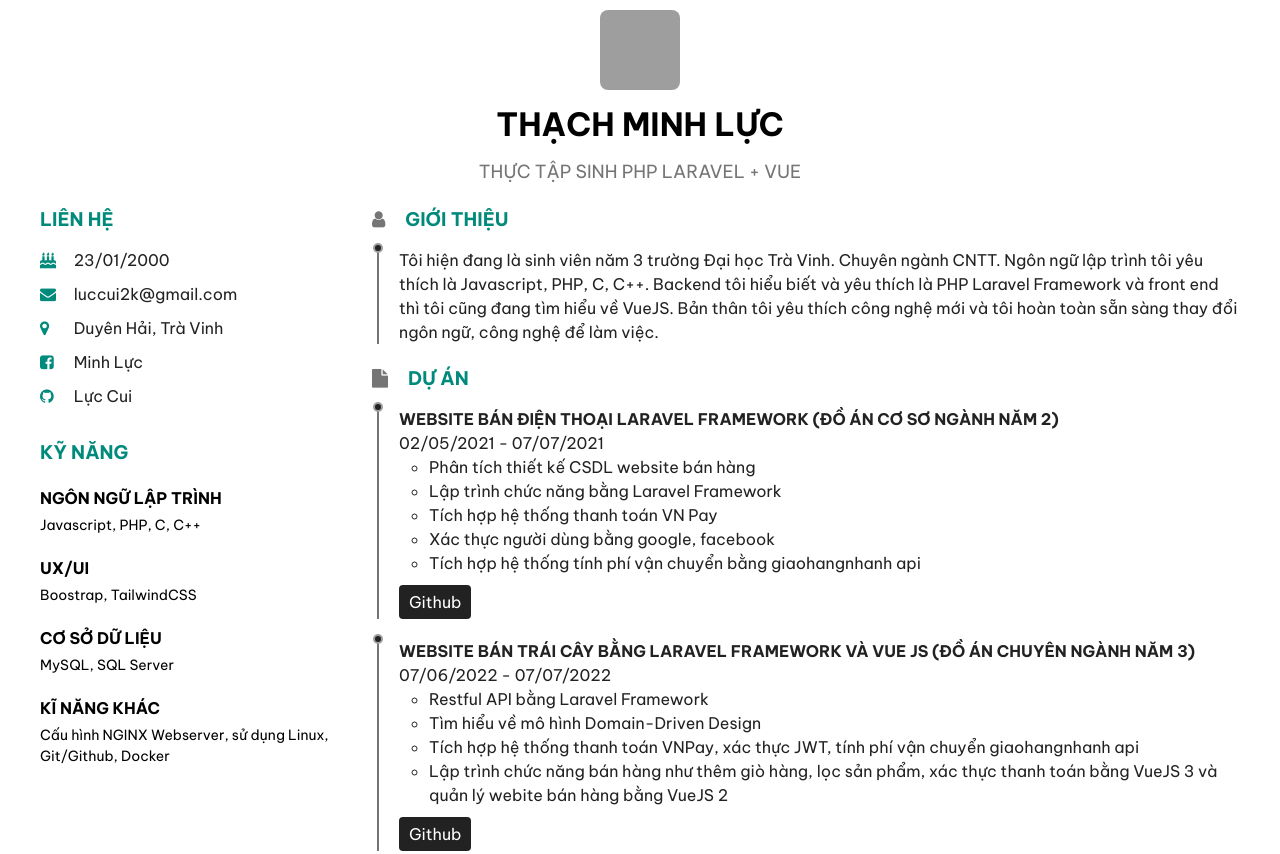
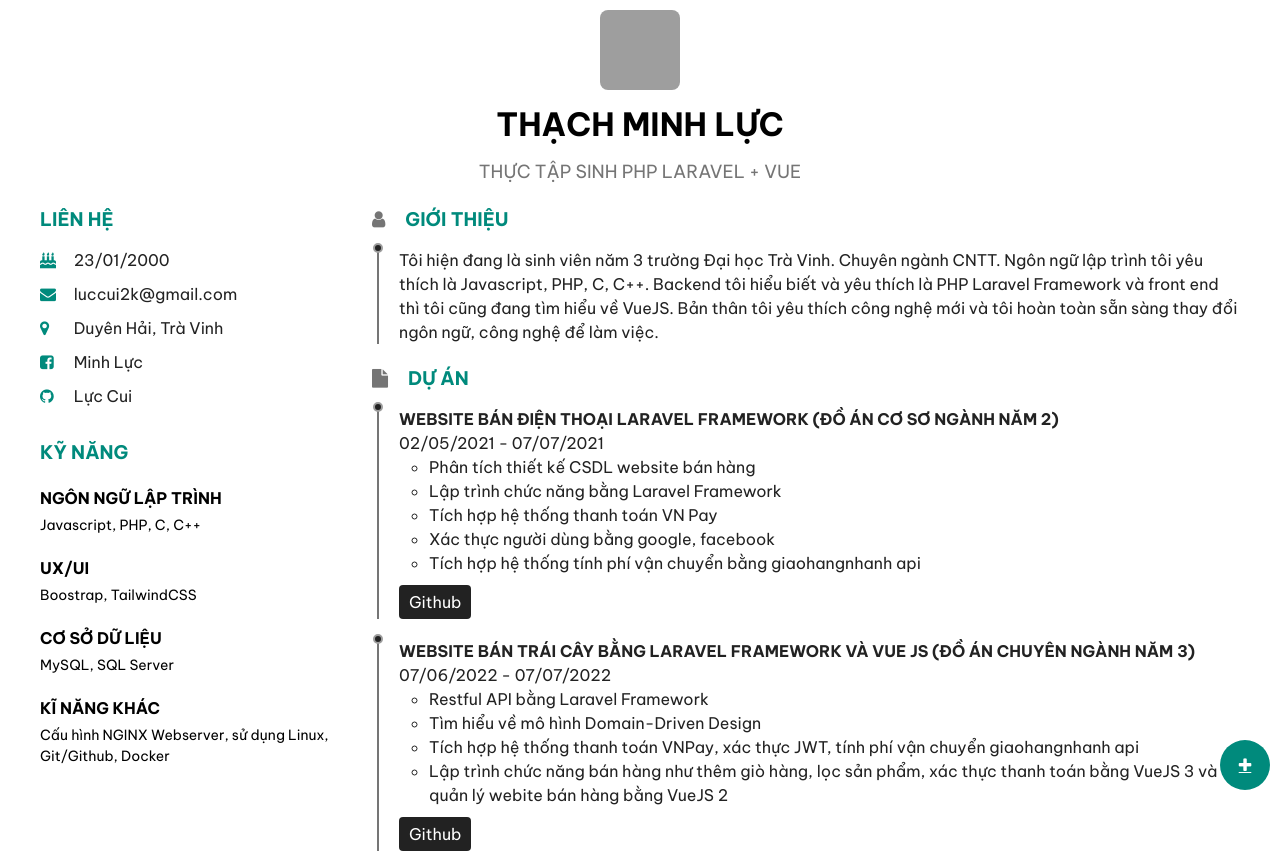
Before and after one commit to luccui000/luccui000.github.io, a plain HTML site: page index.html in a window 1280 px wide. Shown: the top 854 px of the page. Drawn offline with Linux system fonts and the light colour scheme; grey boxes are pictures that could not be loaded.

Commit message:
Add download CV

```diff
--- a/index.html
+++ b/index.html
@@ -51,6 +51,9 @@
             </main>
         </div>
     </div>
+    <a class="download-cv" href="https://github.com/luccui000/luccui000.github.io/raw/main/cv/CVThuctap_ThucTapPHPLaravel%2BVue.pdf">
+        <i class="fa fa-plus"></i>
+    </a>
     <script>
         const info = [
             {
--- a/style.css
+++ b/style.css
@@ -129,3 +129,17 @@ body {
 .general__hobbies--item {
     font-size: 15px;
 }
+.download-cv {
+    position: fixed;
+    right: 10px;
+    bottom: 10px;
+    width: 50px;
+    height: 50px;
+    border-radius: 50%;
+    background-color: var(--primary-text-color);
+    display: flex;
+    justify-content: center;
+    align-items: center;
+    color: #fff;
+    cursor: pointer;
+}
```
